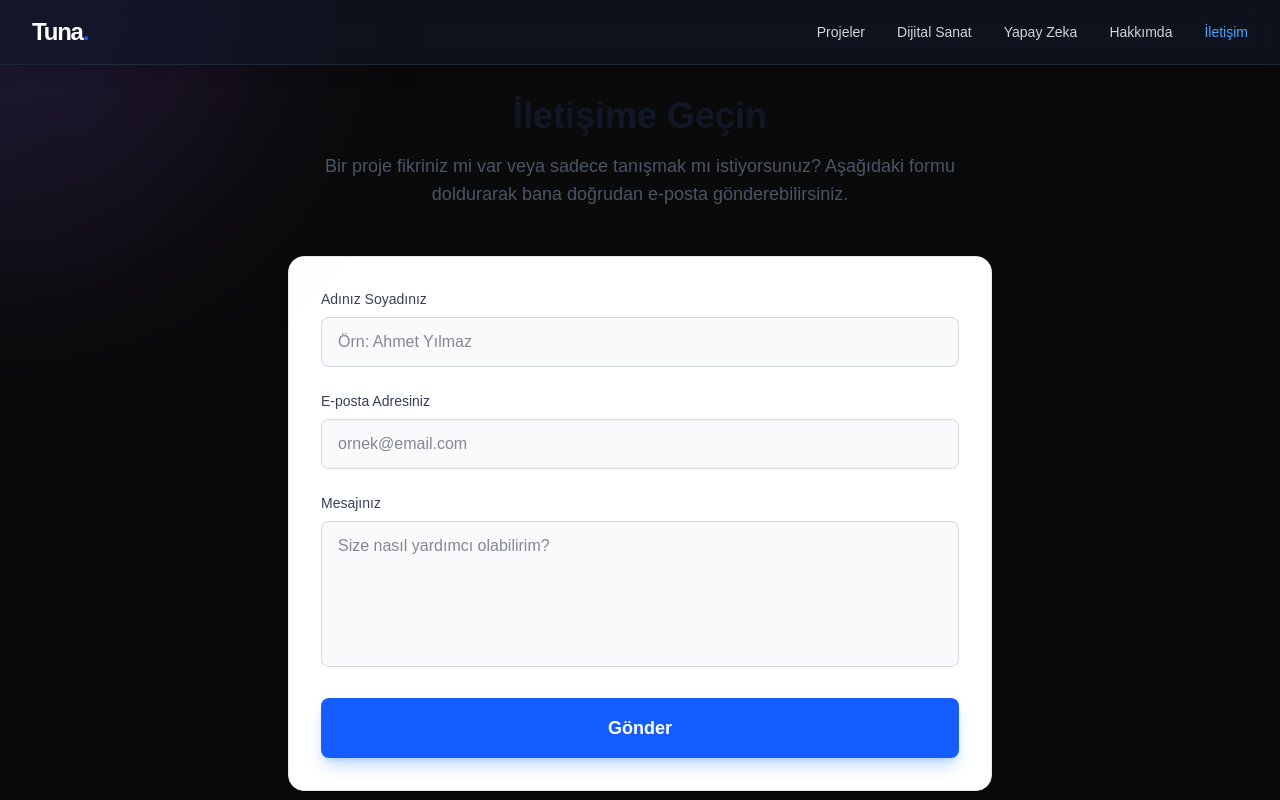
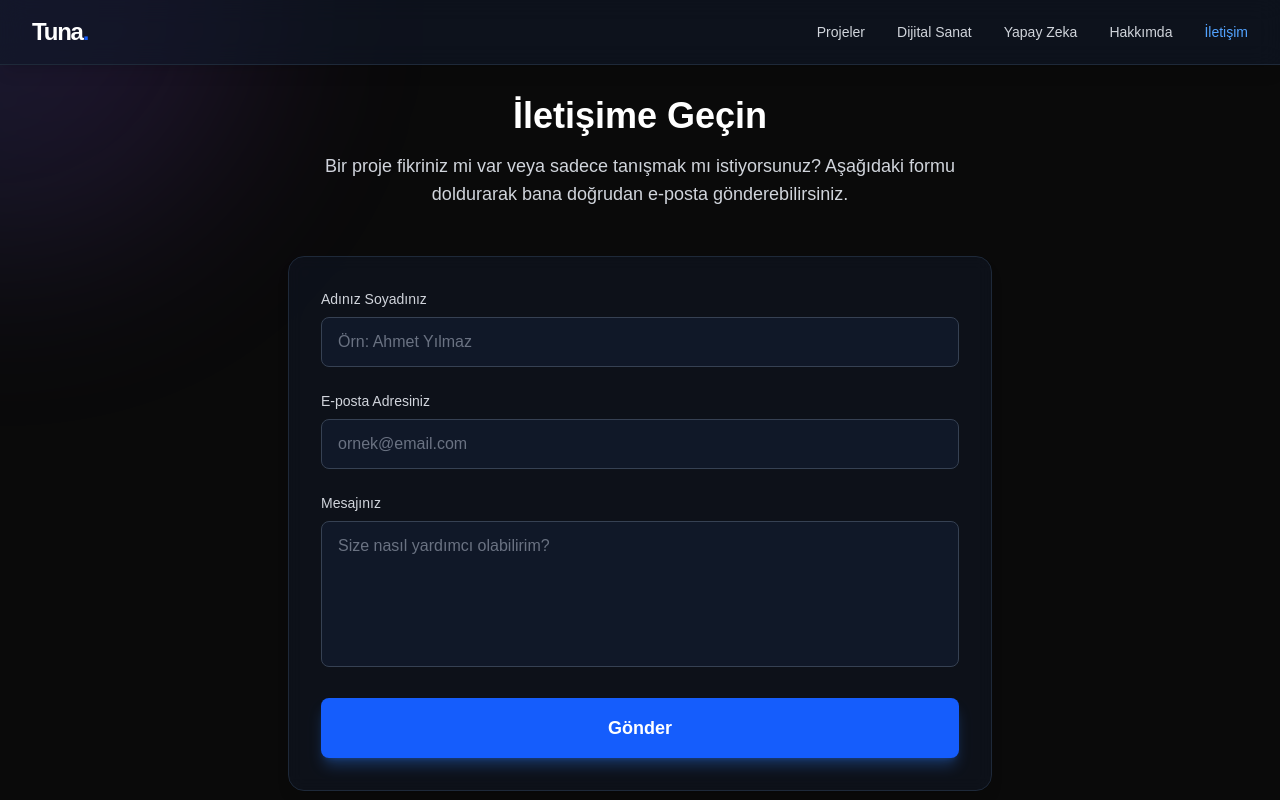
Before and after one commit to TunaStark/tuna-portfolio, a Next.js app: page /contact in a window 1280 px wide. Shown: the top 800 px of the page. Built offline with nearby package versions, Linux system fonts and the light colour scheme.

Commit message:
Edited contact page style

```diff
--- a/src/app/contact/page.tsx
+++ b/src/app/contact/page.tsx
@@ -4,23 +4,21 @@ import React from 'react';
 import { useForm, ValidationError } from '@formspree/react';
 
 export default function ContactPage() {
-  // DİKKAT: Aşağıdaki "FORM_ID_BURAYA_GELECEK" yazısını silip
-  // Formspree panelinden aldığın kodu (Örn: "xnqoqrzl") tırnak içine yaz.
   const [state, handleSubmit] = useForm("xojevwwb");
 
-  // Form başarıyla gönderilince çıkacak ekran
+  // --- BAŞARILI GÖNDERİM EKRANI ---
   if (state.succeeded) {
     return (
       <section className="min-h-screen pt-24 px-4 flex items-center justify-center text-center">
-        <div className="bg-green-50 dark:bg-green-900/20 p-8 rounded-2xl border border-green-200 dark:border-green-800 shadow-sm animate-fade-in">
-            <div className="w-16 h-16 bg-green-100 dark:bg-green-800 rounded-full flex items-center justify-center mx-auto mb-4">
-                <svg className="w-8 h-8 text-green-600 dark:text-green-300" fill="none" stroke="currentColor" viewBox="0 0 24 24"><path strokeLinecap="round" strokeLinejoin="round" strokeWidth={2} d="M5 13l4 4L19 7" /></svg>
+        <div className="bg-green-900/20 p-8 rounded-2xl border border-green-800 shadow-sm animate-fade-in">
+            <div className="w-16 h-16 bg-green-900/40 rounded-full flex items-center justify-center mx-auto mb-4 border border-green-800">
+                <svg className="w-8 h-8 text-green-400" fill="none" stroke="currentColor" viewBox="0 0 24 24"><path strokeLinecap="round" strokeLinejoin="round" strokeWidth={2} d="M5 13l4 4L19 7" /></svg>
             </div>
-            <h2 className="text-3xl font-bold text-green-700 dark:text-green-400 mb-2">Mesajın Alındı!</h2>
-            <p className="text-gray-600 dark:text-gray-300 mb-6">En kısa sürede sana geri dönüş yapacağım.</p>
+            <h2 className="text-3xl font-bold text-green-400 mb-2">Mesajın Alındı!</h2>
+            <p className="text-gray-300 mb-6">En kısa sürede sana geri dönüş yapacağım.</p>
             <button
                 onClick={() => window.location.reload()}
-                className="text-sm font-medium text-green-600 dark:text-green-400 hover:text-green-800 dark:hover:text-green-200 underline transition-colors"
+                className="text-sm font-medium text-green-400 hover:text-green-300 underline transition-colors"
             >
                 Yeni bir mesaj gönder
             </button>
@@ -29,26 +27,27 @@ export default function ContactPage() {
     );
   }
 
-  // Form Ekranı
+  // --- FORM EKRANI ---
   return (
     <section className="min-h-screen pt-24 pb-16 px-4 sm:px-6 lg:px-8 max-w-3xl mx-auto">
 
       <div className="text-center mb-12">
-        <h1 className="text-4xl font-extrabold text-gray-900 dark:text-white mb-4">
+        <h1 className="text-4xl font-extrabold text-white mb-4">
           İletişime Geçin
         </h1>
-        <p className="text-lg text-gray-600 dark:text-gray-300 max-w-2xl mx-auto">
+        <p className="text-lg text-gray-300 max-w-2xl mx-auto">
            Bir proje fikriniz mi var veya sadece tanışmak mı istiyorsunuz?
            Aşağıdaki formu doldurarak bana doğrudan e-posta gönderebilirsiniz.
         </p>
       </div>
 
-      <div className="bg-white dark:bg-gray-900 p-6 sm:p-8 rounded-2xl border border-gray-200 dark:border-gray-800 shadow-lg">
+      {/* FORM KUTUSU */}
+      <div className="bg-gray-900/50 p-6 sm:p-8 rounded-2xl border border-gray-800 shadow-lg backdrop-blur-sm">
         <form onSubmit={handleSubmit} className="space-y-6">
 
           {/* İsim Alanı */}
           <div>
-            <label htmlFor="name" className="block text-sm font-medium text-gray-700 dark:text-gray-300 mb-2">
+            <label htmlFor="name" className="block text-sm font-medium text-gray-300 mb-2">
               Adınız Soyadınız
             </label>
             <input
@@ -56,7 +55,7 @@ export default function ContactPage() {
               type="text"
               name="name"
               placeholder="Örn: Ahmet Yılmaz"
-              className="w-full px-4 py-3 rounded-lg bg-gray-50 dark:bg-gray-800 border border-gray-300 dark:border-gray-700 text-gray-900 dark:text-white focus:ring-2 focus:ring-blue-500 focus:border-transparent outline-none transition-all"
+              className="w-full px-4 py-3 rounded-lg bg-gray-900 border border-gray-700 text-white placeholder-gray-500 focus:ring-2 focus:ring-blue-500 focus:border-transparent outline-none transition-all"
               required
             />
             <ValidationError prefix="Name" field="name" errors={state.errors} className="text-red-500 text-sm mt-1" />
@@ -64,7 +63,7 @@ export default function ContactPage() {
 
           {/* Email Alanı */}
           <div>
-            <label htmlFor="email" className="block text-sm font-medium text-gray-700 dark:text-gray-300 mb-2">
+            <label htmlFor="email" className="block text-sm font-medium text-gray-300 mb-2">
               E-posta Adresiniz
             </label>
             <input
@@ -72,7 +71,7 @@ export default function ContactPage() {
               type="email"
               name="email"
               placeholder="ornek@email.com"
-              className="w-full px-4 py-3 rounded-lg bg-gray-50 dark:bg-gray-800 border border-gray-300 dark:border-gray-700 text-gray-900 dark:text-white focus:ring-2 focus:ring-blue-500 focus:border-transparent outline-none transition-all"
+              className="w-full px-4 py-3 rounded-lg bg-gray-900 border border-gray-700 text-white placeholder-gray-500 focus:ring-2 focus:ring-blue-500 focus:border-transparent outline-none transition-all"
               required
             />
             <ValidationError prefix="Email" field="email" errors={state.errors} className="text-red-500 text-sm mt-1" />
@@ -80,7 +79,7 @@ export default function ContactPage() {
 
           {/* Mesaj Alanı */}
           <div>
-            <label htmlFor="message" className="block text-sm font-medium text-gray-700 dark:text-gray-300 mb-2">
+            <label htmlFor="message" className="block text-sm font-medium text-gray-300 mb-2">
               Mesajınız
             </label>
             <textarea
@@ -88,7 +87,7 @@ export default function ContactPage() {
               name="message"
               rows={5}
               placeholder="Size nasıl yardımcı olabilirim?"
-              className="w-full px-4 py-3 rounded-lg bg-gray-50 dark:bg-gray-800 border border-gray-300 dark:border-gray-700 text-gray-900 dark:text-white focus:ring-2 focus:ring-blue-500 focus:border-transparent outline-none resize-none transition-all"
+              className="w-full px-4 py-3 rounded-lg bg-gray-900 border border-gray-700 text-white placeholder-gray-500 focus:ring-2 focus:ring-blue-500 focus:border-transparent outline-none resize-none transition-all"
               required
             />
             <ValidationError prefix="Message" field="message" errors={state.errors} className="text-red-500 text-sm mt-1" />
```
